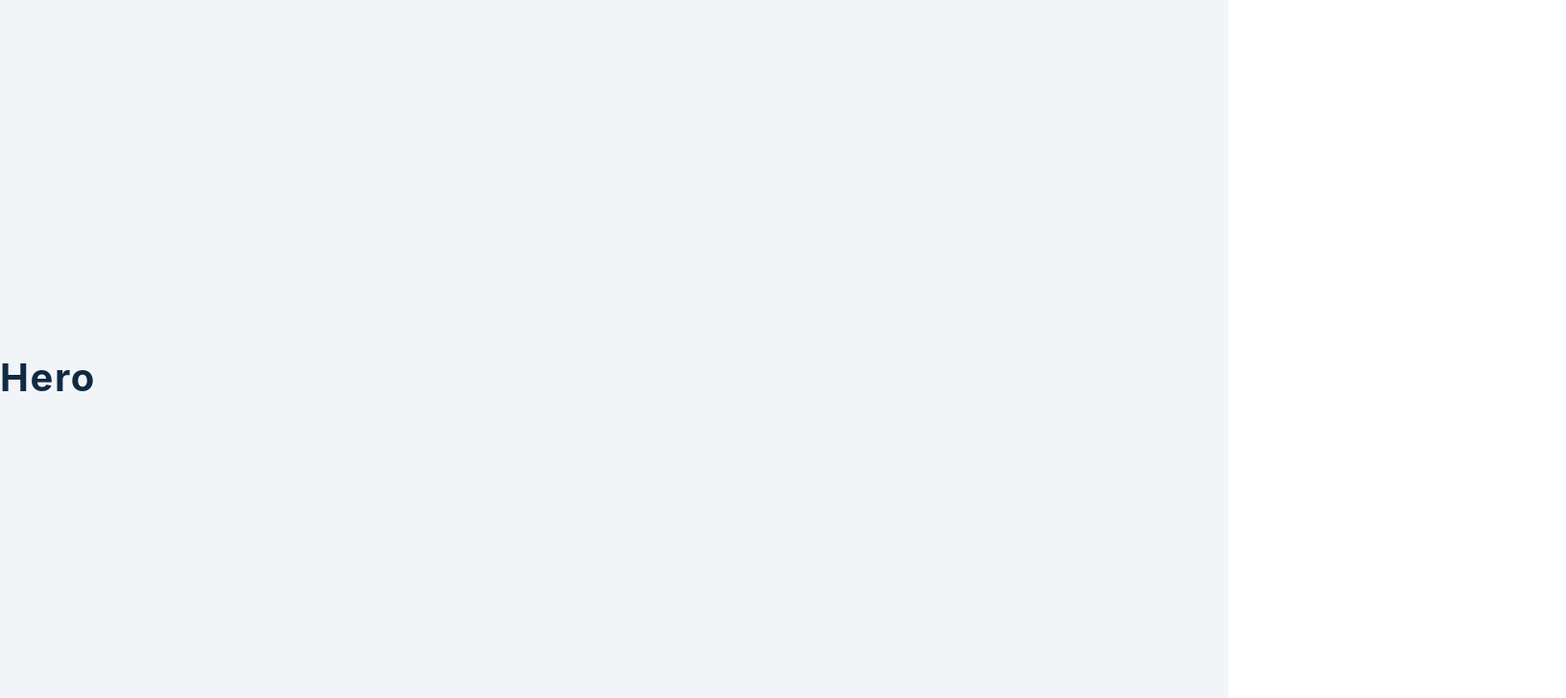
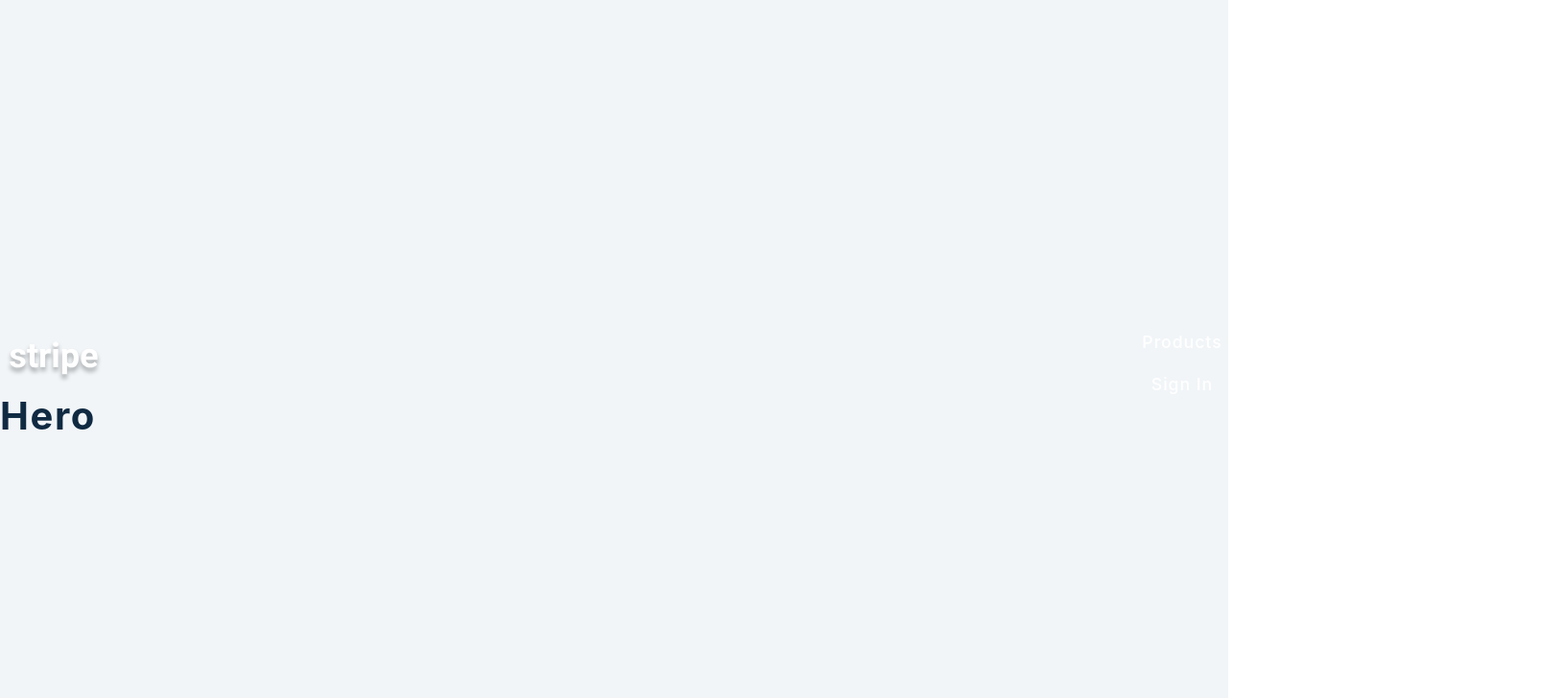
Before and after one commit to Netdreion/stripe-like-app, a React (Vite) app: page / in a window 1280 px wide. Shown: the top 728 px of the page at 96% size, 1632 px wide, since content can reach past the window. Built offline with nearby package versions, Linux system fonts and the light colour scheme.

Commit message:
Navbar comp set up

```diff
--- a/src/componenets/Navbar.jsx
+++ b/src/componenets/Navbar.jsx
@@ -1,5 +1,35 @@
-function Navbar() {
-  return <></>;
-}
+import React from "react";
+import { useGlobalContext } from "./context";
+import { FaBars } from "react-icons/fa";
+import logo from "./images/logo.svg";
+
+const Navbar = () => {
+  const { openSideBar, openSubMenu, closeSubMenu } = useGlobalContext();
+
+  return (
+    <nav className="nav">
+      <div className="nav-center">
+        <img src={logo} className="nav-logo" alt="stripe" />
+        <button className="btn toggle-btn" onClick={openSideBar}>
+          <FaBars />
+        </button>
+      </div>
+      <ul className="nav-links">
+        <li>
+          <button className="link-btn">products</button>
+        </li>
+        <li>
+          <button className="link-btn">developers</button>
+        </li>
+        <li>
+          <button className="link-btn">company</button>
+        </li>
+        <li>
+          <button className="link-btn">Sign in</button>
+        </li>
+      </ul>
+    </nav>
+  );
+};
 
 export default Navbar;
```
